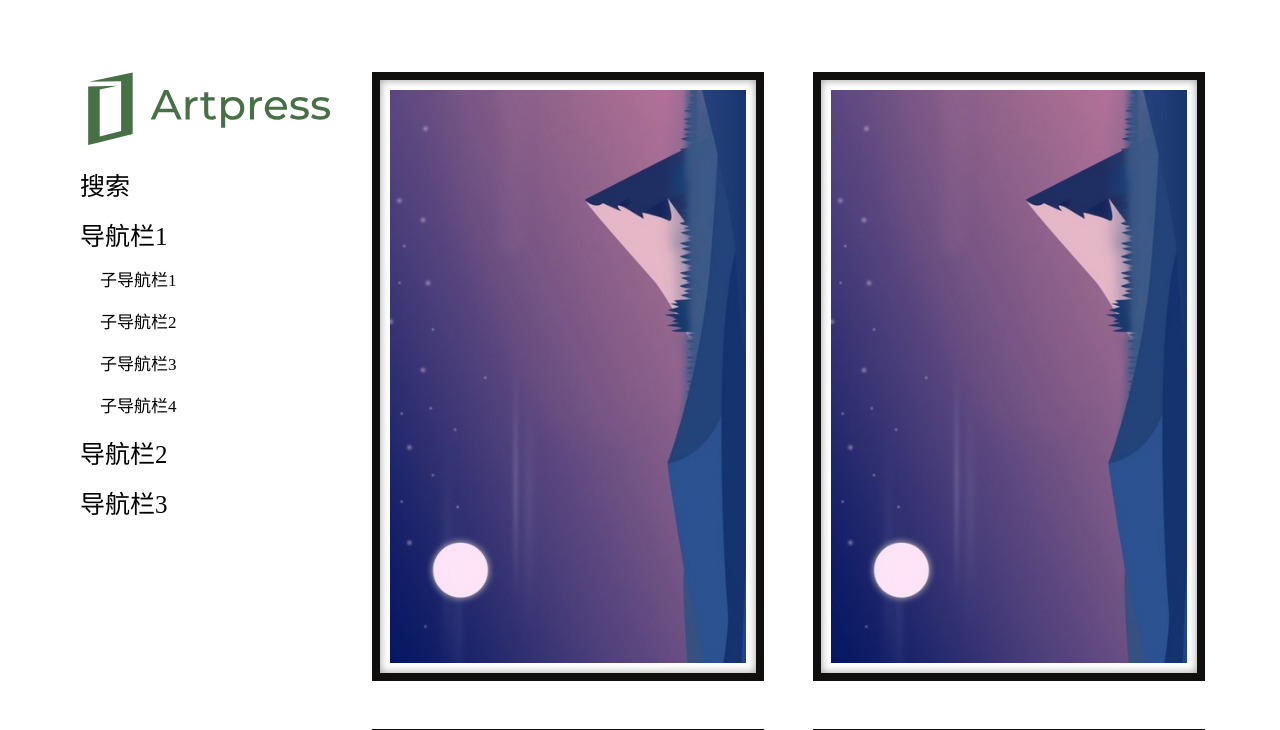
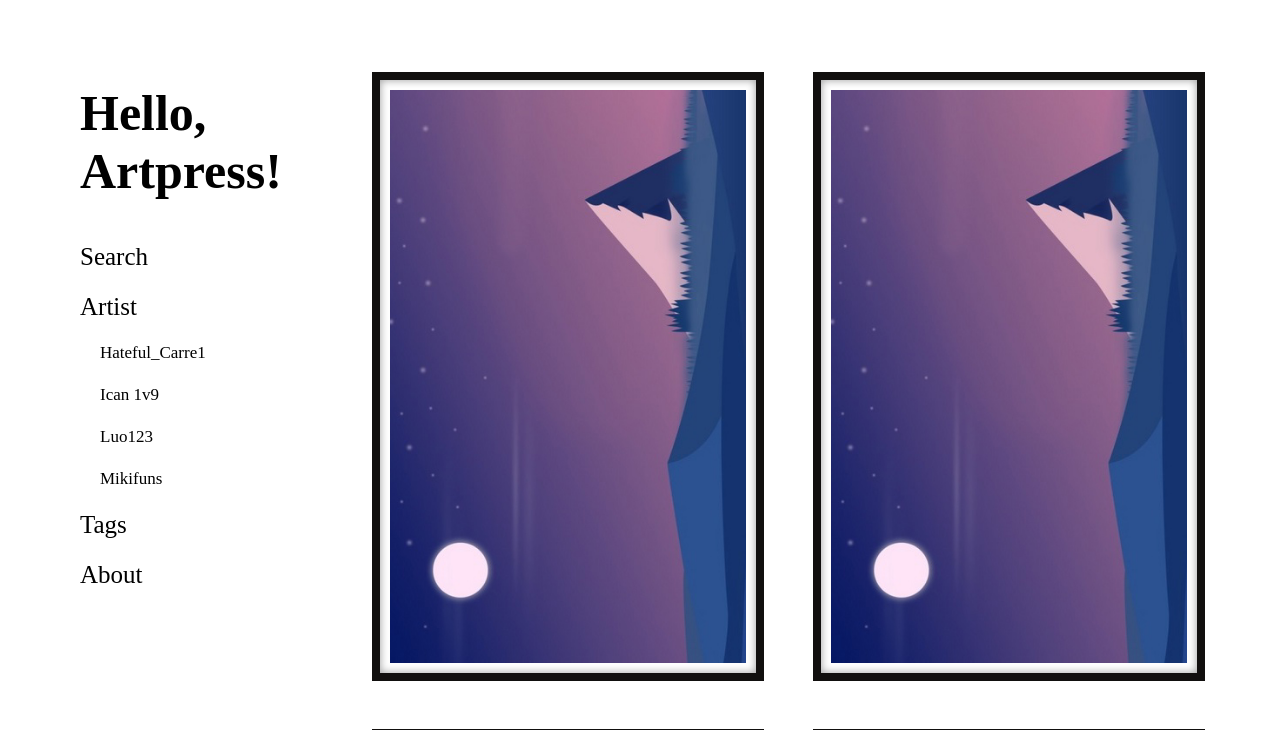
Before and after one commit to JiangCX3/ArtPress, a Django app: page / in a window 1280 px wide. Shown: the top 730 px of the page. Run offline with Django 3.2, Linux system fonts and the light colour scheme.

Commit message:
index完成

```diff
--- a/ArtPress/static/css/style.css
+++ b/ArtPress/static/css/style.css
@@ -1,8 +1,24 @@
+@import url('/static/fonts/Baskervville-Regular.ttf');
+
 body {
     margin: 0;
 }
+
+/*删除typo样式*/
+.remove-typo {
+    font-family: unset !important;
+}
+
+p, h1, h2, h3, h4, .typo-font {
+    font-family: 'Baskervville', serif;
+}
+
+h1 {
+    font-size: 50px;
+}
+
 /*部分通用文字属性*/
-.bookname{
+.bookname {
     font-style: italic;
 }
 
@@ -10,35 +26,14 @@ body {
 .main-content {
     width: 1200px;
     /* 下面两行代码是一个很方便让div居中的方法，本本记好哦 */
-    margin:0 auto;
+    margin: 0 auto;
     /*border: 1px solid #000000;*/
 
 }
 
-
-/*图片的样式表*/
-/*.index-common-content  img{*/
-/*    border: 10px solid black;*/
-/*    margin-bottom: 10px;*/
-/*}*/
-
-/*.hightlight-img{*/
-/*    width: 45%;*/
-/*    float: left;*/
-/*    padding: 3px;*/
-
-/*}*/
-/*.right-img{*/
-/*    width: 45%;*/
-/*    margin-left: 3%;*/
-/*    box-shadow:  20px 20px 20px 20px black   inset;*/
-/*    padding: 3px;*/
-
-/*}*/
-
-
 /* 首页布局 */
 .floatsearch {
+    text-shadow: 1px 1px 1px 1px #ffffff;
     width: 30%;
     height: 300px;
     background: #39c5bb;
@@ -52,11 +47,6 @@ body {
     top: 0px;
 }
 
-/*.left-menubar {*/
-/*height: 100%;*/
-/*width: 200px;*/
-/*}*/
-
 /*各类工具栏*/
 
 .index-floatmenu {
@@ -65,7 +55,6 @@ body {
     top: 50px;
 
 }
-
 
 ul {
     list-style: none;
@@ -78,7 +67,7 @@ ul {
     font-size: 30px;
 }
 
-.left-floatmenu-item{
+.left-floatmenu-item {
     width: 200px;
     height: 30px;
     text-decoration: none;
@@ -87,7 +76,8 @@ ul {
     transition: background-color 0.2s;
     font-size: 25px;
 }
-.left-floatmenu ul li{
+
+.left-floatmenu ul li {
     width: 180px;
     height: 22px;
     text-decoration: none;
@@ -98,35 +88,36 @@ ul {
     transition: background-color 0.2s;
     font-size: 17px;
 }
-a{
+
+a {
     text-decoration: none;
-    color:black;
+    color: black;
 }
+
 .left-floatmenu-item:hover {
     background: #39c5bb;
 }
-.left-floatmenu ul li:hover{
+
+.left-floatmenu ul li:hover {
     background: #39c5bb;
 }
 
 /*右工具栏，暂未定*/
-.right-floatmenu{
+.right-floatmenu {
     display: none;
 }
-
 
 /* 首页的一般内容区，给菜单栏留了白 */
 .index-common-content {
     padding-left: 310px;
     padding-top: 50px;
 }
+
 /*post的主内容区*/
-.index-post-main-content{
+.index-post-main-content {
     padding-left: 310px;
     padding-top: 180px;
 }
-
-
 
 .image-border {
     width: 40%;
@@ -135,20 +126,34 @@ a{
     margin: 2.5%;
     box-shadow: 0 0 8px rgba(0, 0, 0, 0.4) inset;
 }
+
+.image-full-width {
+    position: absolute;
+    left: 10vw;
+    padding: 50px;
+}
+
+.image-full-width img {
+    width: calc(100vw - 20vw);
+}
+
 /*post的主图及介绍文字*/
-.post-main-picture img{
+.post-main-picture img {
     width: 1000px;
     margin-left: -200px;
 }
-.post-main-picture div{
+
+.post-main-picture div {
     width: 1000px;
     margin-left: -200px;
 }
-.post-main-picture div header,.post-main-picture div p{
+
+.post-main-picture div header, .post-main-picture div p {
     font-size: 25px;
     text-align: center;
 }
-.post-main-picture div button{
+
+.post-main-picture div button {
     list-style: none;
     border: 1px solid black;
     width: 50px;
@@ -156,6 +161,7 @@ a{
     margin-left: 90%;
     margin-top: 10px;
 }
-.post-commom-picture{
+
+.post-commom-picture {
 
 }
--- a/ArtPress/templates/index.html
+++ b/ArtPress/templates/index.html
@@ -3,7 +3,7 @@
   <meta charset="utf-8">
   <title>ArtPress</title>
   <link rel="stylesheet" href="/static/css/style.css">
-    <script type="javascript" src="static/js/jquery.min.js"></script>
+  <script type="javascript" src="/static/js/jquery.min.js"></script>
 </head>
 <body>
 <!--主内容区域-->
@@ -16,24 +16,38 @@
     <img src="/static/images/card2.1.jpg" class="image-border">
     <img src="/static/images/card2.1.jpg" class="image-border">
     <img src="/static/images/card2.1.jpg" class="image-border">
+
+    <div class="image-full-width">
+      <img src="/static/images/card.jpg" class="">
     </div>
+  </div>
+
   <!--各式导航栏 -->
   <div class="floatsearch" id="#search-div">
     <input type="text">
   </div>
-    <div class="index-floatmenu">
+  <div class="index-floatmenu typo-font">
     <ul class="left-floatmenu">
-            <li><img src="../static/images/logo-full.svg"></li>
-            <li class="left-floatmenu-item"><a href="">搜索</a></li>
-            <li class="left-floatmenu-item"><a href="">导航栏1</a></li>
+      <h1 class="title">
+        Hello, <br>
+        Artpress!
+      </h1>
+      <li class="left-floatmenu-item">
+        <a href="" class="">
+          Search
+        </a>
+      </li>
+      <li class="left-floatmenu-item">
+        <a href="">Artist</a>
+      </li>
       <ul>
-                <li><a href="">子导航栏1</a></li>
-                <li><a href="">子导航栏2</a></li>
-                <li><a href="">子导航栏3</a></li>
-                <li><a href="">子导航栏4</a></li>
+        <li><a href="">Hateful_Carre1</a></li>
+        <li><a href="">Ican 1v9</a></li>
+        <li><a href="">Luo123</a></li>
+        <li><a href="">Mikifuns</a></li>
       </ul>
-            <li class="left-floatmenu-item"><a href="">导航栏2</a></li>
-            <li class="left-floatmenu-item"><a href="">导航栏3</a></li>
+      <li class="left-floatmenu-item"><a href="">Tags</a></li>
+      <li class="left-floatmenu-item"><a href="">About</a></li>
     </ul>
     <div class="right-floatmenu">
       <ul>
```
Also changed, not shown: ArtPress/static/fonts/Baskervville-Regular.ttf (added). Lines whose indentation alone changed are shown as unchanged.
